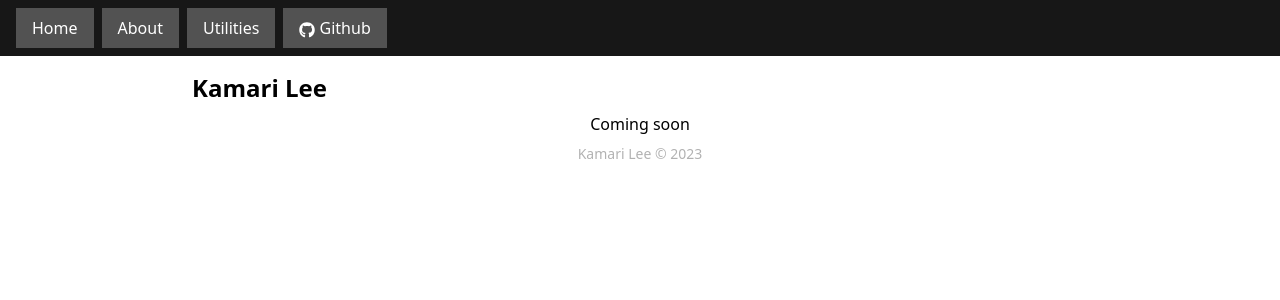
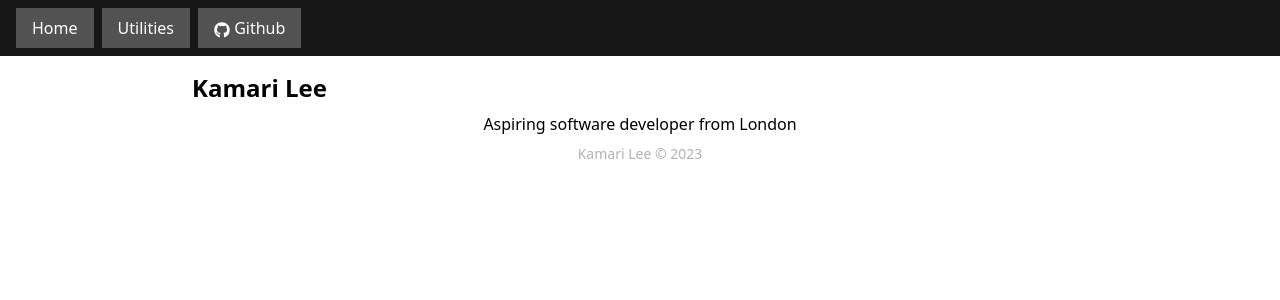
Before and after one commit to Imkamz/portfolio, a Next.js app: page / in a window 1280 px wide. Shown: the top 300 px of the page. Built offline with nearby package versions, Linux system fonts and the light colour scheme.

Commit message:
no about

```diff
--- a/components/navbar.js
+++ b/components/navbar.js
@@ -10,11 +10,7 @@ export default function Navbar() {
                         Home
                     </Link>
                 </li>
-                <li>
-                    <Link href="/about">
-                        About
-                    </Link>
-                </li>
+
                 <li>
                     <Link href="/utils">
                         Utilities
--- a/pages/about.js
+++ /dev/null
@@ -1,9 +0,0 @@
-export default function Home() {
-    return (
-        <>
-
-            <h1>About</h1>
-            <p style={{ textAlign: "center" }}>This is where you find information about me</p>
-        </>
-    )
-}
--- a/pages/index.js
+++ b/pages/index.js
@@ -3,7 +3,7 @@ export default function Home() {
   return (
     <>
       <h1>Kamari Lee</h1>
-      <p style={{ textAlign: "center" }}>Coming soon</p>
+      <p className='text-center'>Aspiring software developer from London</p>
     </>
   )
 }
```
